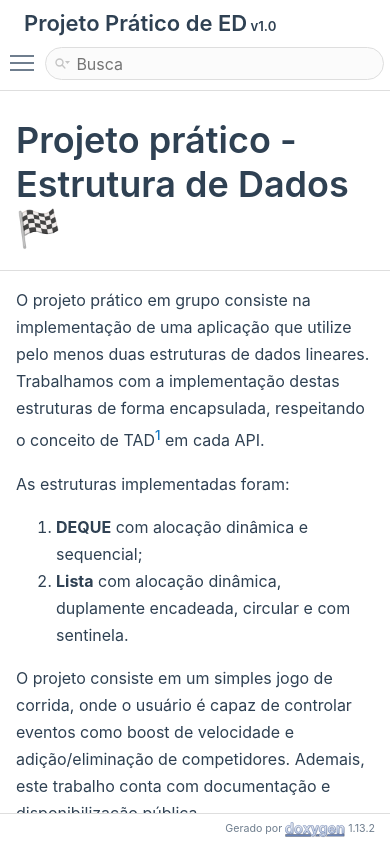
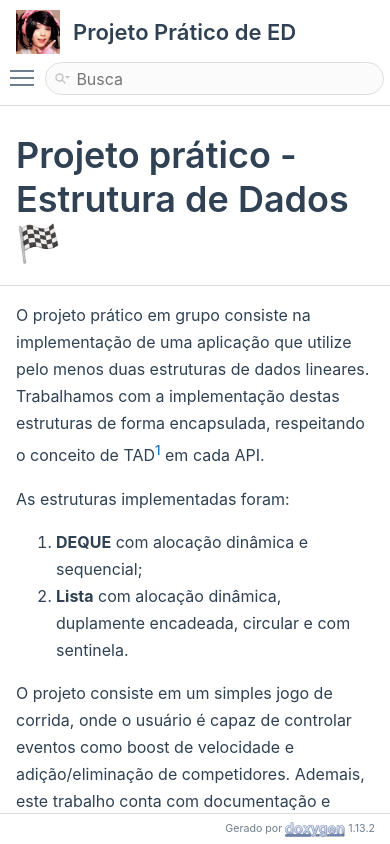
Before and after one commit to gabriel-mat/Projeto_Pratico-ED, a plain HTML site: page Doxygen/html/index.html in a window 390 px wide. Drawn offline with Linux system fonts and the light colour scheme; files that its build step writes are made by us from their sources.

Commit message:
Atualização html

```diff
--- a/Doxygen/html/index.html
+++ b/Doxygen/html/index.html
@@ -1,35 +1,40 @@
-<!DOCTYPE html PUBLIC "-//W3C//DTD XHTML 1.0 Transitional//EN" "https://www.w3.org/TR/xhtml1/DTD/xhtml1-transitional.dtd">
+<!DOCTYPE html
+  PUBLIC "-//W3C//DTD XHTML 1.0 Transitional//EN" "https://www.w3.org/TR/xhtml1/DTD/xhtml1-transitional.dtd">
 <html xmlns="http://www.w3.org/1999/xhtml" lang="pt-BR">
+
 <head>
-<meta http-equiv="Content-Type" content="text/xhtml;charset=UTF-8"/>
-<meta http-equiv="X-UA-Compatible" content="IE=11"/>
-<meta name="generator" content="Doxygen 1.13.2"/>
-<meta name="viewport" content="width=device-width, initial-scale=1"/>
-<title>Projeto Prático de ED: Projeto prático - Estrutura de Dados 🏁</title>
-<link href="tabs.css" rel="stylesheet" type="text/css"/>
+  <meta http-equiv="Content-Type" content="text/xhtml;charset=UTF-8" />
+  <meta http-equiv="X-UA-Compatible" content="IE=11" />
+  <meta name="generator" content="Doxygen 1.13.2" />
+  <meta name="viewport" content="width=device-width, initial-scale=1" />
+  <title>Projeto Prático de ED: Projeto prático - Estrutura de Dados \emoji :checkered_flag:</title>
+  <link href="tabs.css" rel="stylesheet" type="text/css" />
   <script type="text/javascript" src="jquery.js"></script>
   <script type="text/javascript" src="dynsections.js"></script>
   <script type="text/javascript" src="clipboard.js"></script>
-<link href="navtree.css" rel="stylesheet" type="text/css"/>
+  <link href="navtree.css" rel="stylesheet" type="text/css" />
   <script type="text/javascript" src="navtreedata.js"></script>
   <script type="text/javascript" src="navtree.js"></script>
   <script type="text/javascript" src="resize.js"></script>
   <script type="text/javascript" src="cookie.js"></script>
-<link href="search/search.css" rel="stylesheet" type="text/css"/>
+  <link href="search/search.css" rel="stylesheet" type="text/css" />
   <script type="text/javascript" src="search/searchdata.js"></script>
   <script type="text/javascript" src="search/search.js"></script>
   <link href="doxygen.css" rel="stylesheet" type="text/css" />
-<link href="doxygen-awesome.css" rel="stylesheet" type="text/css"/>
-<link href="doxygen-awesome-sidebar-only.css" rel="stylesheet" type="text/css"/>
+  <link href="doxygen-awesome.css" rel="stylesheet" type="text/css" />
+  <link href="doxygen-awesome-sidebar-only.css" rel="stylesheet" type="text/css" />
+  <link href="doxygen-awesome-sidebar-only-darkmode-toggle.css" rel="stylesheet" type="text/css" />
 </head>
+
 <body>
   <div id="top"><!-- do not remove this div, it is closed by doxygen! -->
     <div id="titlearea">
       <table cellspacing="0" cellpadding="0">
         <tbody>
           <tr id="projectrow">
+            <td id="projectlogo"><img alt="Logo" src="hit_or_miss.jpg" /></td>
             <td id="projectalign">
-   <div id="projectname">Projeto Prático de ED<span id="projectnumber">&#160;v1.0</span>
+              <div id="projectname">Projeto Prático de ED
               </div>
             </td>
           </tr>
@@ -40,21 +45,21 @@
     <!-- Gerado por Doxygen 1.13.2 -->
     <script type="text/javascript">
       /* @license magnet:?xt=urn:btih:d3d9a9a6595521f9666a5e94cc830dab83b65699&amp;dn=expat.txt MIT */
-var searchBox = new SearchBox("searchBox", "search/",'.html');
+      var searchBox = new SearchBox("searchBox", "search/", '.html');
       /* @license-end */
     </script>
     <script type="text/javascript">
       /* @license magnet:?xt=urn:btih:d3d9a9a6595521f9666a5e94cc830dab83b65699&amp;dn=expat.txt MIT */
-$(function() { codefold.init(0); });
+      $(function () { codefold.init(0); });
       /* @license-end */
     </script>
     <script type="text/javascript" src="menudata.js"></script>
     <script type="text/javascript" src="menu.js"></script>
     <script type="text/javascript">
       /* @license magnet:?xt=urn:btih:d3d9a9a6595521f9666a5e94cc830dab83b65699&amp;dn=expat.txt MIT */
-$(function() {
-  initMenu('',true,false,'search.php','Busca',true);
-  $(function() { init_search(); });
+      $(function () {
+        initMenu('', true, false, 'search.php', 'Busca', true);
+        $(function () { init_search(); });
       });
       /* @license-end */
     </script>
@@ -66,21 +71,18 @@ $(function() {
         <div id="nav-sync" class="sync"></div>
       </div>
     </div>
-  <div id="splitbar" style="-moz-user-select:none;"
-       class="ui-resizable-handle">
+    <div id="splitbar" style="-moz-user-select:none;" class="ui-resizable-handle">
     </div>
   </div>
   <script type="text/javascript">
     /* @license magnet:?xt=urn:btih:d3d9a9a6595521f9666a5e94cc830dab83b65699&amp;dn=expat.txt MIT */
-$(function(){initNavTree('index.html',''); initResizable(true); });
+    $(function () { initNavTree('index.html', ''); initResizable(true); });
     /* @license-end */
   </script>
   <div id="doc-content">
     <!-- window showing the filter options -->
-<div id="MSearchSelectWindow"
-     onmouseover="return searchBox.OnSearchSelectShow()"
-     onmouseout="return searchBox.OnSearchSelectHide()"
-     onkeydown="return searchBox.OnSearchSelectKey(event)">
+    <div id="MSearchSelectWindow" onmouseover="return searchBox.OnSearchSelectShow()"
+      onmouseout="return searchBox.OnSearchSelectHide()" onkeydown="return searchBox.OnSearchSelectKey(event)">
     </div>
 
     <!-- iframe showing the search results (closed by default) -->
@@ -97,28 +99,42 @@ $(function(){initNavTree('index.html',''); initResizable(true); });
       </div>
     </div>
 
-<div><div class="header">
-  <div class="headertitle"><div class="title">Projeto prático - Estrutura de Dados 🏁 </div></div>
+    <div>
+      <div class="header">
+        <div class="headertitle">
+          <div class="title">Projeto prático - Estrutura de Dados <span class="emoji">&#x1f3c1;</span> </div>
+        </div>
       </div><!--header-->
       <div class="contents">
-<div class="textblock"><p><a class="anchor" id="md__2home_2arthur_2Documents_2EstruturaDados_2Projeto__Pratico-ED_2README"></a></p>
-<p>O projeto prático em grupo consiste na implementação de uma aplicação que utilize pelo menos duas estruturas de dados lineares. Trabalhamos com a implementação destas estruturas de forma encapsulada, respeitando o conceito de TAD<sup><a class="el" href="#tad-note">1</a></sup> em cada API.</p>
-<p>As estruturas implementadas foram:</p><ol type="1">
+        <div class="textblock">
+          <p><a class="anchor" id="md__2home_2arthur_2Documents_2EstruturaDados_2Projeto__Pratico-ED_2README"></a></p>
+          <p>O projeto prático em grupo consiste na implementação de uma aplicação que utilize pelo menos duas
+            estruturas de dados lineares. Trabalhamos com a implementação destas estruturas de forma encapsulada,
+            respeitando o conceito de TAD<sup><a class="el" href="#tad-note">1</a></sup> em cada API.</p>
+          <p>As estruturas implementadas foram:</p>
+          <ol type="1">
             <li><b>DEQUE</b> com alocação dinâmica e sequencial;</li>
             <li><b>Lista</b> com alocação dinâmica, duplamente encadeada, circular e com sentinela.</li>
           </ol>
-<p>O projeto consiste em um simples jogo de corrida, onde o usuário é capaz de controlar eventos como boost de velocidade e adição/eliminação de competidores. Ademais, este trabalho conta com documentação e disponibilização pública.</p>
-<hr  />
-<h6><a class="anchor" id="tad-note"></a>1: O conceito de TAD (Tipo Abstrato de Dados) é usado para criar modelos de dados encapsulados que expõem apenas as operações necessárias, escondendo os detalhes internos da implementação e melhorando a organização, modularidade e reutilização do código.</h6>
-</div></div><!-- PageDoc -->
+          <p>O projeto consiste em um simples jogo de corrida, onde o usuário é capaz de controlar eventos como boost de
+            velocidade e adição/eliminação de competidores. Ademais, este trabalho conta com documentação e
+            disponibilização pública.</p>
+          <hr />
+          <h6><a class="anchor" id="tad-note"></a>1: O conceito de TAD (Tipo Abstrato de Dados) é usado para criar
+            modelos de dados encapsulados que expõem apenas as operações necessárias, escondendo os detalhes internos da
+            implementação e melhorando a organização, modularidade e reutilização do código.</h6>
+        </div>
+      </div><!-- PageDoc -->
       <a href="doxygen_crawl.html"></a>
     </div><!-- contents -->
   </div><!-- doc-content -->
   <!-- start footer part -->
   <div id="nav-path" class="navpath"><!-- id is needed for treeview function! -->
     <ul>
-    <li class="footer">Gerado por <a href="https://www.doxygen.org/index.html"><img class="footer" src="doxygen.svg" width="104" height="31" alt="doxygen"/></a> 1.13.2 </li>
+      <li class="footer">Gerado por <a href="https://www.doxygen.org/index.html"><img class="footer" src="doxygen.svg"
+            width="104" height="31" alt="doxygen" /></a> 1.13.2 </li>
     </ul>
   </div>
 </body>
+
 </html>
```
Lines whose indentation alone changed are shown as unchanged.
